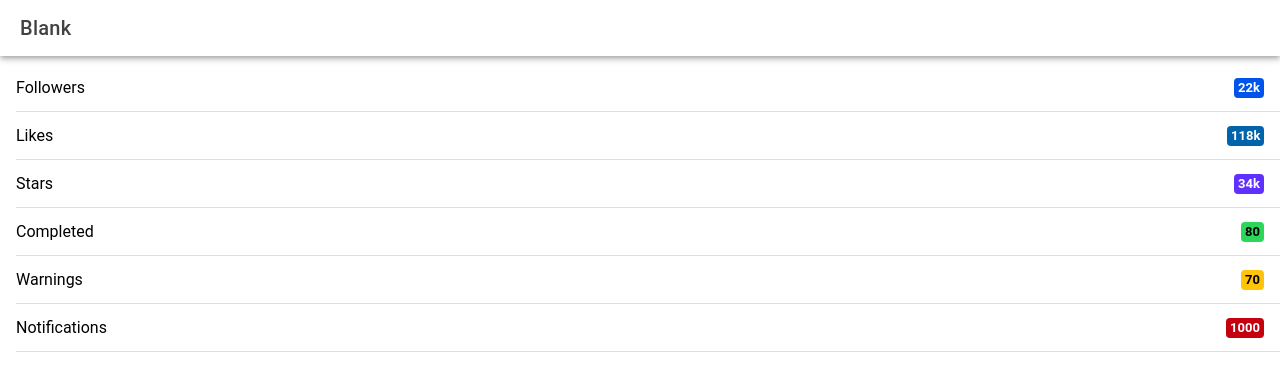
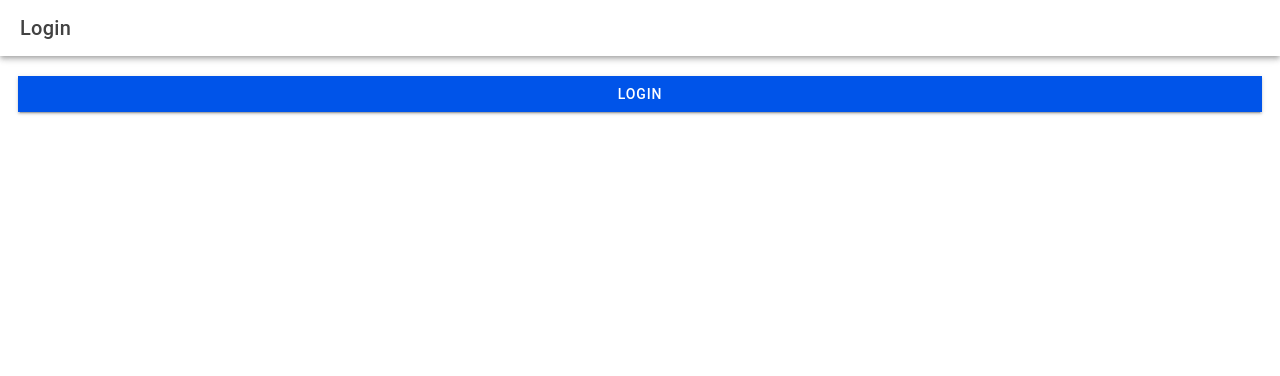
Before and after one commit to ALMERAJARAMILLO/it35c-mobile, a React (Vite) app: page / in a window 1280 px wide. Before the commit this address led to /home. Shown: the top 376 px of the page. Built offline with nearby package versions, Linux system fonts and the light colour scheme.

Commit message:
added button

```diff
--- a/src/App.tsx
+++ b/src/App.tsx
@@ -32,6 +32,8 @@
 
 /* Theme variables */
 import './theme/variables.css';
+import Menu from './pages/Menu';
+import Login from './pages/Login';
 
 setupIonicReact();
 
@@ -39,12 +41,9 @@
   <IonApp>
     <IonReactRouter>
       <IonRouterOutlet>
-        <Route exact path="/home">
-          <Home />
-        </Route>
-        <Route exact path="/">
-          <Redirect to="/home" />
-        </Route>
+        <Route exact path="/" component={Login} />
+        <Route path="/app" component={Menu} />
+
       </IonRouterOutlet>
     </IonReactRouter>
   </IonApp>
```
